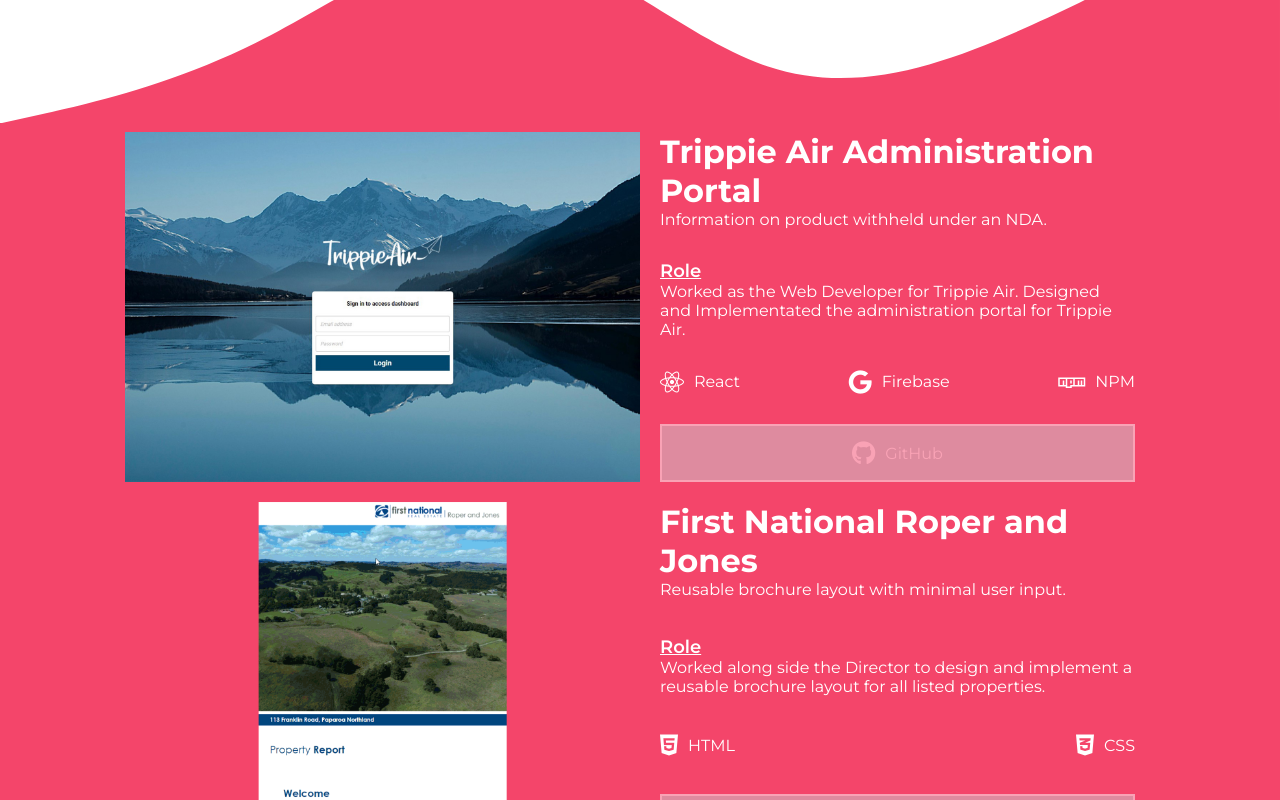
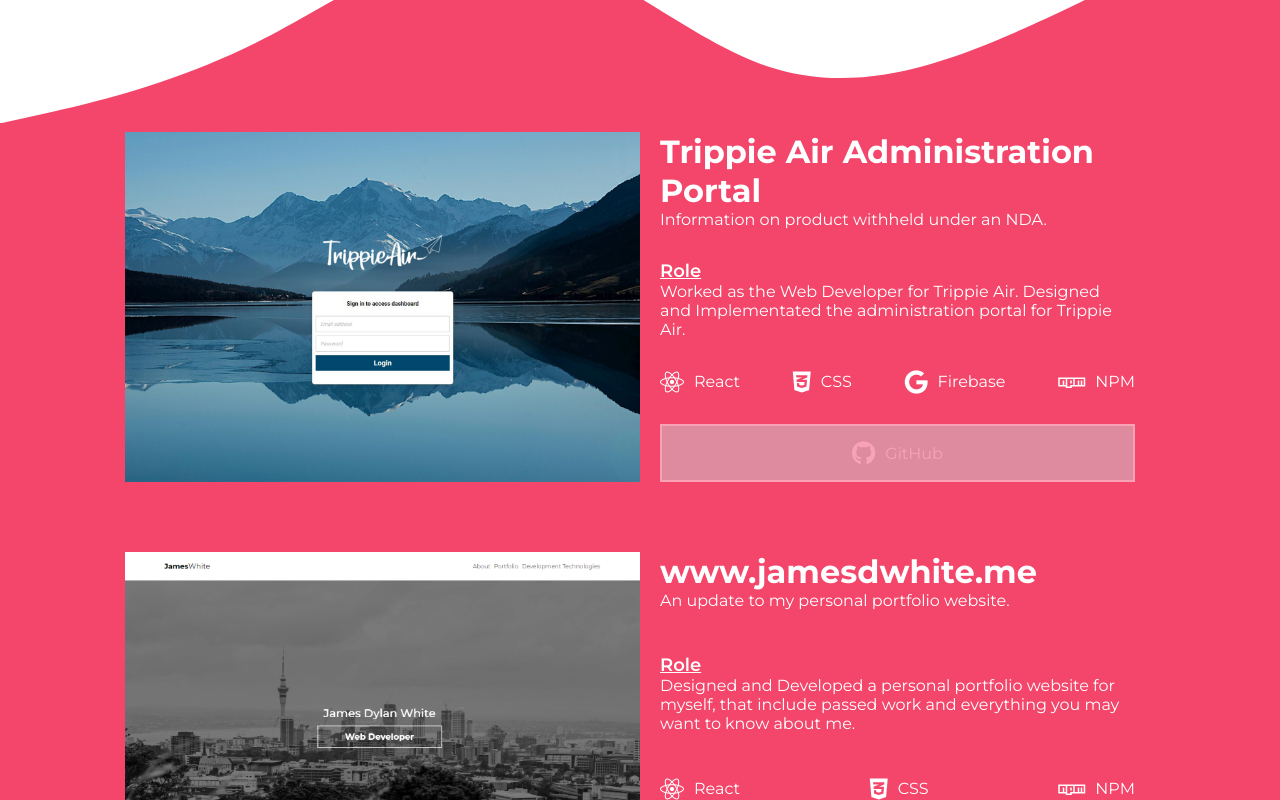
Before and after one commit to JuiceJW/JamesWhite, a React (Create React App) app: page / in a window 1280 px wide. Shown: the part 1420-2220 px from the top of the page. Built offline with nearby package versions, Linux system fonts and the light colour scheme.

Commit message:
Update
Added portfolio item

Started to do technologies

```diff
--- a/src/App.css
+++ b/src/App.css
@@ -226,6 +226,11 @@
   flex-direction: row;
   width: 100%;
   padding: 10px;
+  margin-bottom: 50px;
+}
+
+.portfolio-item:last-of-type{
+  margin-bottom: 0px;
 }
 
 .portfolio-item-information{
--- a/src/components/mainComponents/Portfolio.js
+++ b/src/components/mainComponents/Portfolio.js
@@ -1,18 +1,19 @@
 import React, {Component} from 'react';
 
 import PortfolioItem from '../reusableComponents/PortfolioItem'
-import {trippieAirData, firstNationalData} from '../../portfolioData/data.js'
+import {trippieAirData, firstNationalData, personalWebsite} from '../../portfolioData/data.js'
 
 export default class Portfolio extends Component {
   render(){
     return(
-      <div id="portfolio" className="portfolio">
+      <div  className="portfolio">
         <svg className="portfolio-waves" xmlns="http://www.w3.org/2000/svg" viewBox="0 0 1440 320">
           <path fill="#f4456a" fillOpacity="1" d="M0,320L48,309.3C96,299,192,277,288,229.3C384,181,480,107,576,117.3C672,128,768,224,864,256C960,288,1056,256,1152,213.3C1248,171,1344,117,1392,90.7L1440,64L1440,320L1392,320C1344,320,1248,320,1152,320C1056,320,960,320,864,320C768,320,672,320,576,320C480,320,384,320,288,320C192,320,96,320,48,320L0,320Z"></path>
         </svg>
-        <div className="portfolio-content-container">
+        <div id="portfolio" className="portfolio-content-container">
           <div className="container-middle-content">
             <PortfolioItem data={trippieAirData}/>
+            <PortfolioItem data={personalWebsite}/>
             <PortfolioItem data={firstNationalData}/>
           </div>
         </div>
--- a/src/components/mainComponents/Technologies.js
+++ b/src/components/mainComponents/Technologies.js
@@ -4,7 +4,9 @@
 
   render() {
     return (
-      <div id="technologies" style={{height: "100vh"}}>2</div>
+      <div id="technologies" className="">
+        2
+      </div>
     );
   }
 }
--- a/src/portfolioData/data.js
+++ b/src/portfolioData/data.js
@@ -1,5 +1,6 @@
 import TrippieAirImage from '../img/trippir-air-display-image.jpg'
 import FirstNationalGif from '../img/FirstNationalGif.gif'
+import PersonalImage from '../img/personalWebsite.png'
 
 export const trippieAirData = {
   image: TrippieAirImage,
@@ -9,6 +10,9 @@
   tech: [{
     name: 'React',
     icon: 'fab fa-react'
+  }, {
+    name: 'CSS',
+    icon: 'fab fa-css3-alt'
   }, {
     name: 'Firebase',
     icon: 'fab fa-google'
@@ -35,3 +39,22 @@
   github: 'No GitHub Repository',
   githubDisable: true
 }
+
+export const personalWebsite = {
+  image: PersonalImage,
+  title: 'www.jamesdwhite.me',
+  desc: 'An update to my personal portfolio website.',
+  role: 'Designed and Developed a personal portfolio website for myself, that include passed work and everything you may want to know about me.',
+  tech:  [{
+    name: 'React',
+    icon: 'fab fa-react'
+  }, {
+    name: 'CSS',
+    icon: 'fab fa-css3-alt'
+  }, {
+    name: 'NPM',
+    icon: 'fab fa-npm'
+  }],
+  github: 'https://github.com/JuiceJW/JamesWhite/tree/react-remake',
+  githubDisable: false
+}
```
Also changed, not shown: src/img/personalWebsite.png (added).
